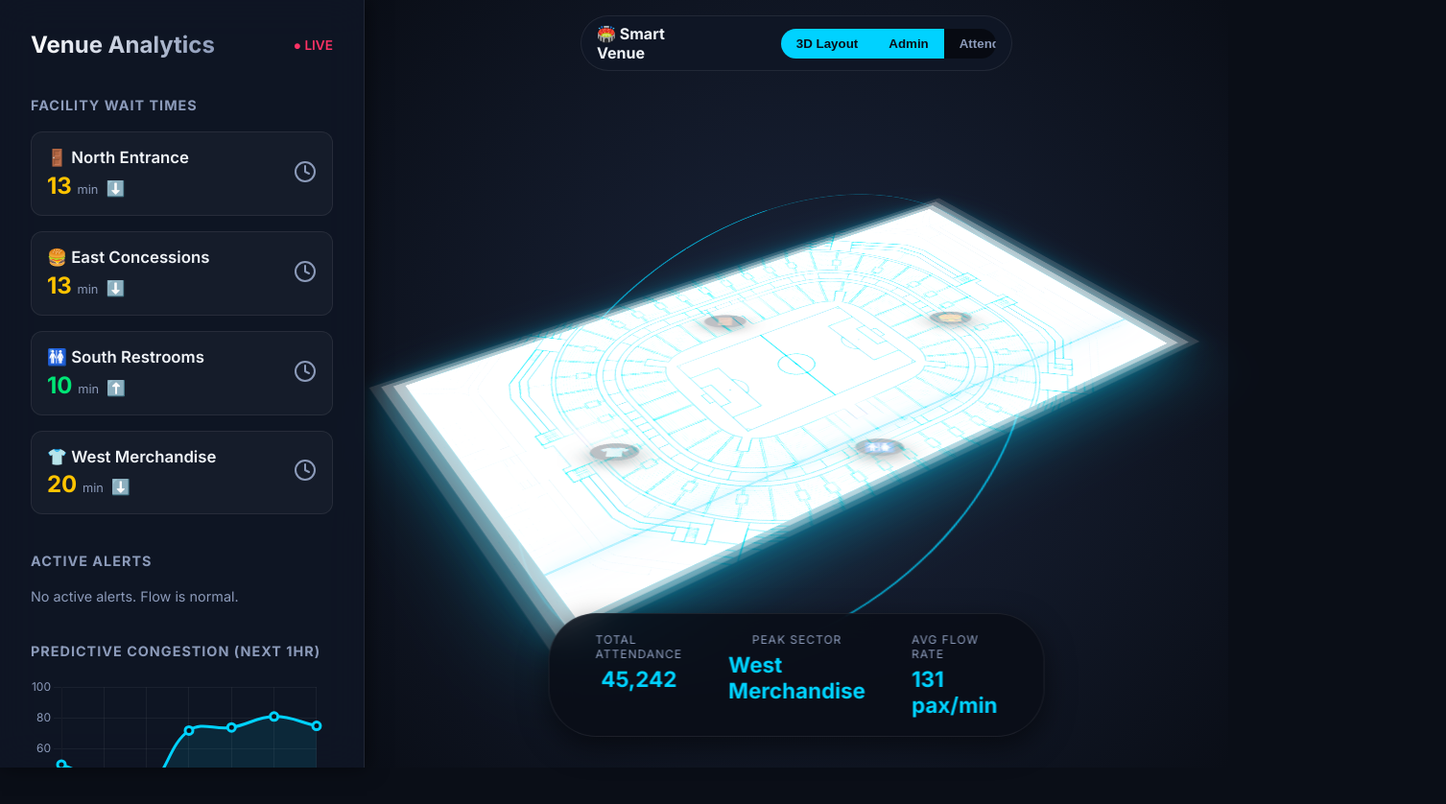
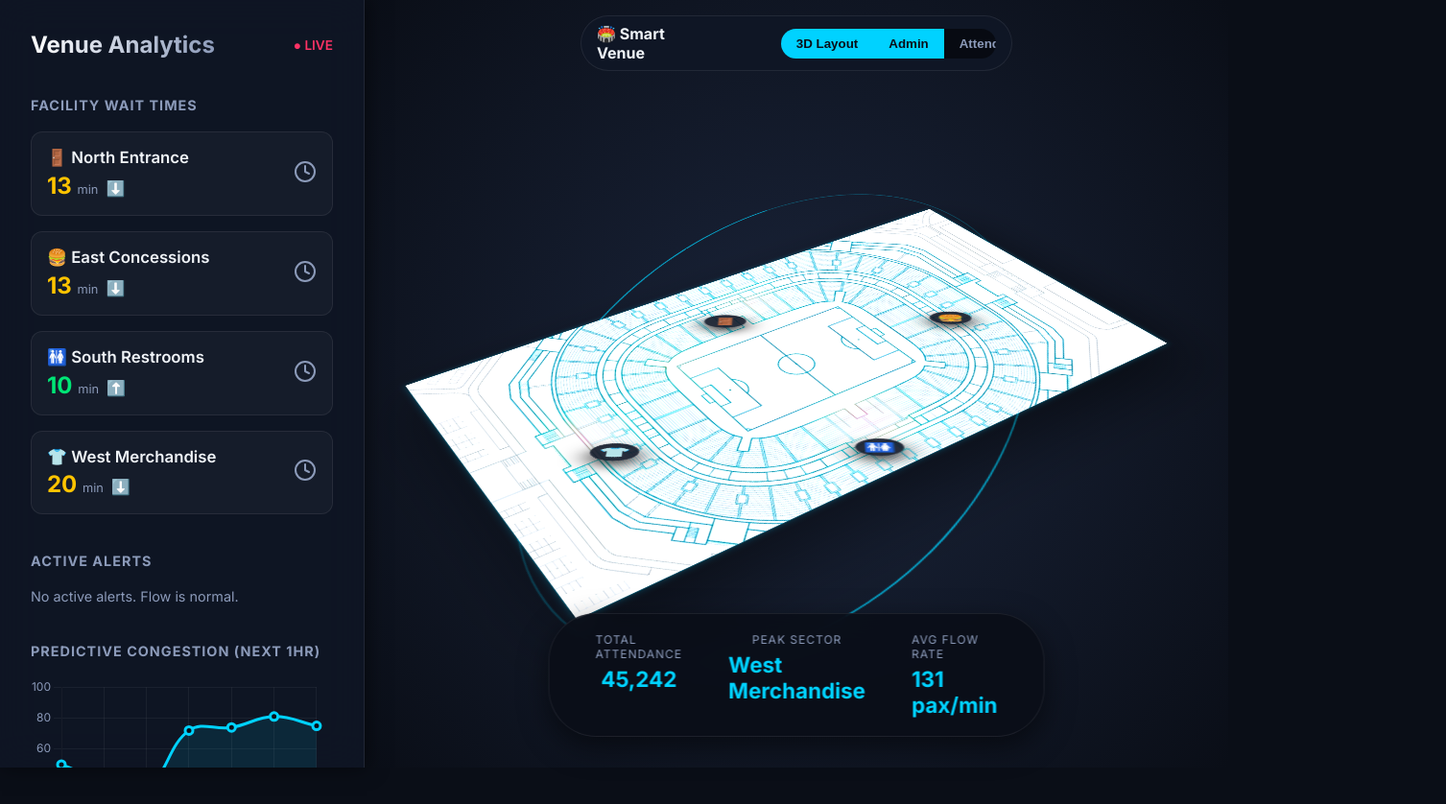
Before and after one commit to rajsingp06/Real-Time-Crowd-Heatmaps, a website built with Vite: page index.html in a window 1280 px wide. Both pictures are taken after a click on the button "3D Layout". Shown: the whole page at 96% size, 1507 px wide, since content can reach past the window. After the commit the page ends 813 px from the top, so only its background shows below. Built offline with nearby package versions, Linux system fonts and the light colour scheme; some packages are replaced by stand-ins of ours.

```diff
--- a/index.html
+++ b/index.html
@@ -75,19 +75,12 @@
 
         <div class="map-wrapper" id="map-wrapper">
           <!-- Holographic Foundation Layers -->
-          <div class="hologram-grid overlay-layer hidden-2d"></div>
           <div class="telemetry-rings overlay-layer hidden-2d">
             <div class="ring ring-outer"></div>
             <div class="ring ring-inner"></div>
           </div>
 
-          <img src="/stadium_layout.png" id="stadium-layout" class="stadium-layout-base" alt="Stadium Map layout" />
-
-          <!-- Volumetric Hologram Tiers (Projected upwards in 3D Mode) -->
-          <img src="/stadium_layout.png" class="stadium-layout-base stadium-tier tier-1 hidden-2d" alt="Hologram Tier 1" />
-          <img src="/stadium_layout.png" class="stadium-layout-base stadium-tier tier-2 hidden-2d" alt="Hologram Tier 2" />
-          <img src="/stadium_layout.png" class="stadium-layout-base stadium-tier tier-3 hidden-2d" alt="Hologram Tier 3" />
-          <div class="scanline hidden-2d"></div>
+          <img src="/stadium_layout.png" id="stadium-layout" alt="Stadium Map layout" />
           <canvas id="heatmaplayer"></canvas>
 
           <!-- Routing & Overlay layers -->
--- a/src/style.css
+++ b/src/style.css
@@ -176,10 +176,8 @@
 .isometric-active .map-wrapper {
   overflow: visible; /* CRITICAL: overflow hidden destroys CSS preserve-3d */
   animation: hologramFloat 6s ease-in-out infinite;
-  box-shadow: -20px 30px 100px rgba(0, 210, 255, 0.4),
-              0 0 40px rgba(0, 210, 255, 0.4) inset,
-              0 0 100px rgba(0, 210, 255, 0.2);
-  border: 1px solid rgba(0, 210, 255, 0.6);
+  box-shadow: 0 40px 100px rgba(0, 0, 0, 0.5); /* Reverting to standard shadow */
+  border: 1px solid rgba(0, 210, 255, 0.2);
 }
 
 .hidden-2d {
@@ -258,41 +256,17 @@
   100% { top: 105%; opacity: 0; }
 }
 
-/* Schematic Image Filter */
-.isometric-active .stadium-layout-base {
-  filter: invert(1) hue-rotate(180deg) brightness(1.5) saturate(2) drop-shadow(0 0 10px rgba(0, 210, 255, 0.5));
-  mix-blend-mode: screen;
+/* Schematic Image Filter - White Blueprint Style */
+.isometric-active #stadium-layout {
+  filter: invert(1) hue-rotate(180deg) brightness(1.2) contrast(1.2) drop-shadow(0 0 5px rgba(0, 210, 255, 0.3));
+  mix-blend-mode: normal; /* "Normal" allows the white background to show clearly over the dark wrapper */
 }
 
-.stadium-layout-base {
+#stadium-layout {
   width: 100%;
   height: 100%;
   object-fit: cover;
   display: block;
-}
-
-/* Volumetric Tiers */
-.stadium-tier {
-  position: absolute;
-  top: 0;
-  left: 0;
-  pointer-events: none;
-  transition: all 1s ease-in-out;
-}
-
-.isometric-active .tier-1 {
-  opacity: 0.5;
-  transform: translateZ(40px) scale(1.03);
-}
-
-.isometric-active .tier-2 {
-  opacity: 0.3;
-  transform: translateZ(80px) scale(1.06);
-}
-
-.isometric-active .tier-3 {
-  opacity: 0.15;
-  transform: translateZ(120px) scale(1.09);
 }
 
 #heatmaplayer {
```
Also changed, not shown: .github/workflows/deploy-cloud-run.yml (added), README.md.
